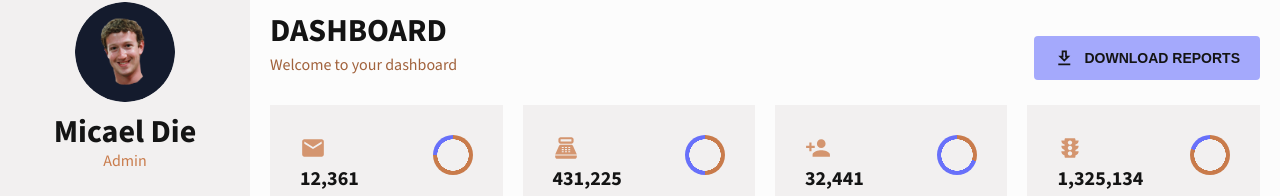
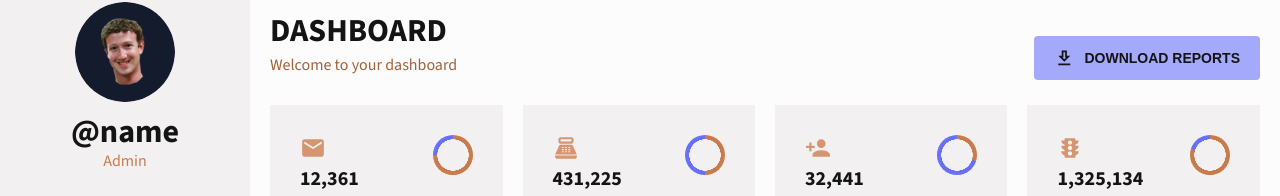
Before and after one commit to micessien/angular-coding-challenge, a React (Create React App) app: page / in a window 1280 px wide. Shown: the part 78-274 px from the top of the page. Built offline with nearby package versions, Linux system fonts and the light colour scheme; no server answers; sample sign-in values are in the browser's storage.

Commit message:
Show user handle on sidebar

```diff
--- a/src/scenes/global/Sidebar.jsx
+++ b/src/scenes/global/Sidebar.jsx
@@ -15,6 +15,8 @@ import PersonOutlinedIcon from "@mui/icons-material/PersonOutlined";
 import HelpOutlinedIcon from "@mui/icons-material/HelpOutlined";
 import MenuOutlinedIcon from "@mui/icons-material/MenuOutlined";
 import FactoryIcon from "@mui/icons-material/Factory";
+// Actions
+import { getUserData } from "../../data/actions/auth";
 
 // MenuItem component
 const Item = ({ title, to, icon, selected, setSelected }) => {
@@ -38,6 +40,7 @@ const Item = ({ title, to, icon, selected, setSelected }) => {
 const SideBar = () => {
   const theme = useTheme();
   const colors = tokens(theme.palette.mode);
+  const currentUser = getUserData();
   const [isCollapsed, setIsCollapsed] = useState(false);
   const [selected, setSelected] = useState("Dashboard");
 
@@ -110,7 +113,7 @@ const SideBar = () => {
                   fontWeight="bold"
                   sx={{ m: "10px 0 0 0" }}
                 >
-                  Micael Die
+                  @{currentUser?.email.split("@")[0]}
                 </Typography>
                 <Typography variant="h5" color={colors.orangeAccent[500]}>
                   Admin
```
Also changed, not shown: src/data/actions/entreprots.js (deleted, +0 -33 lines).
